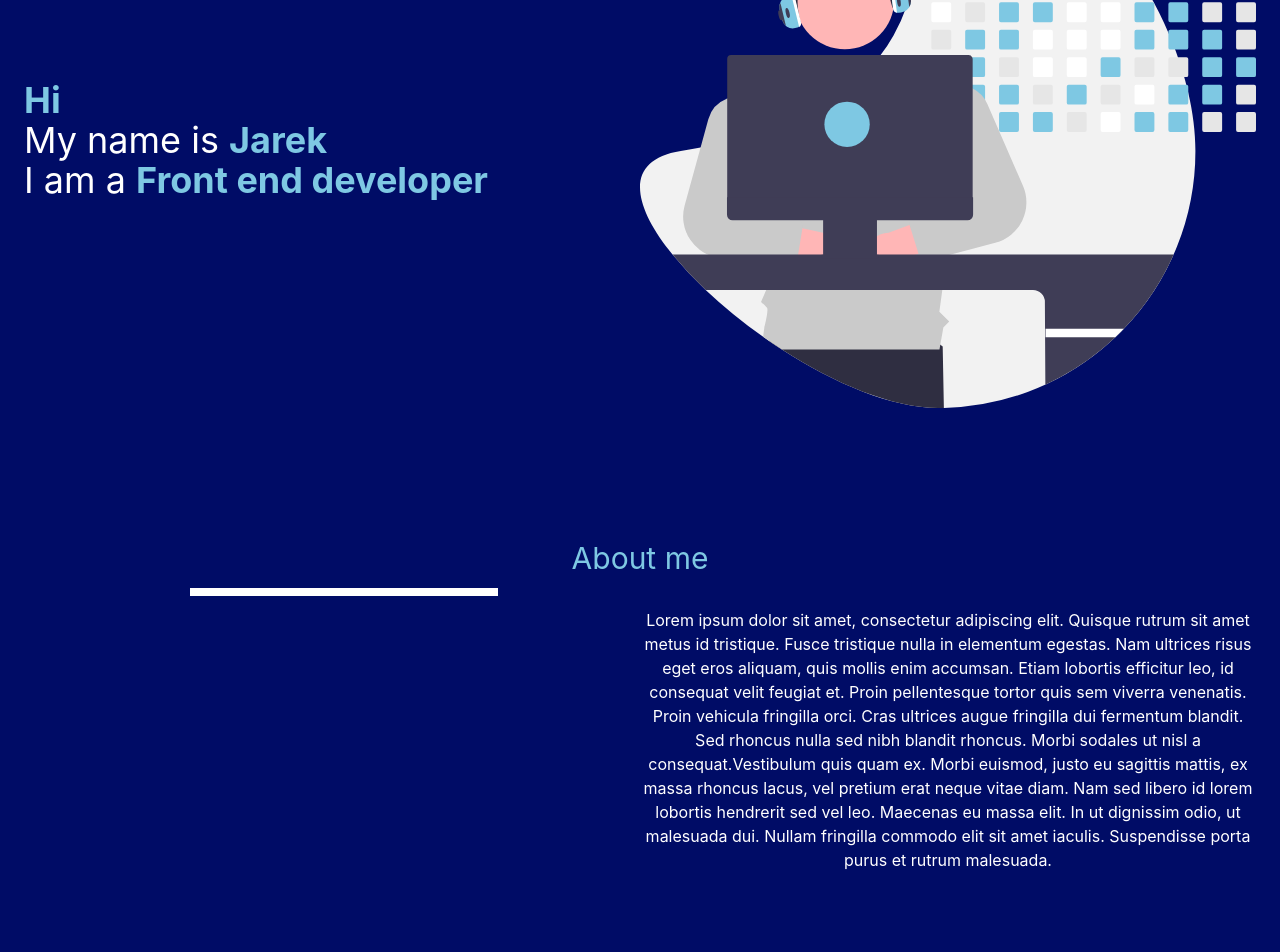
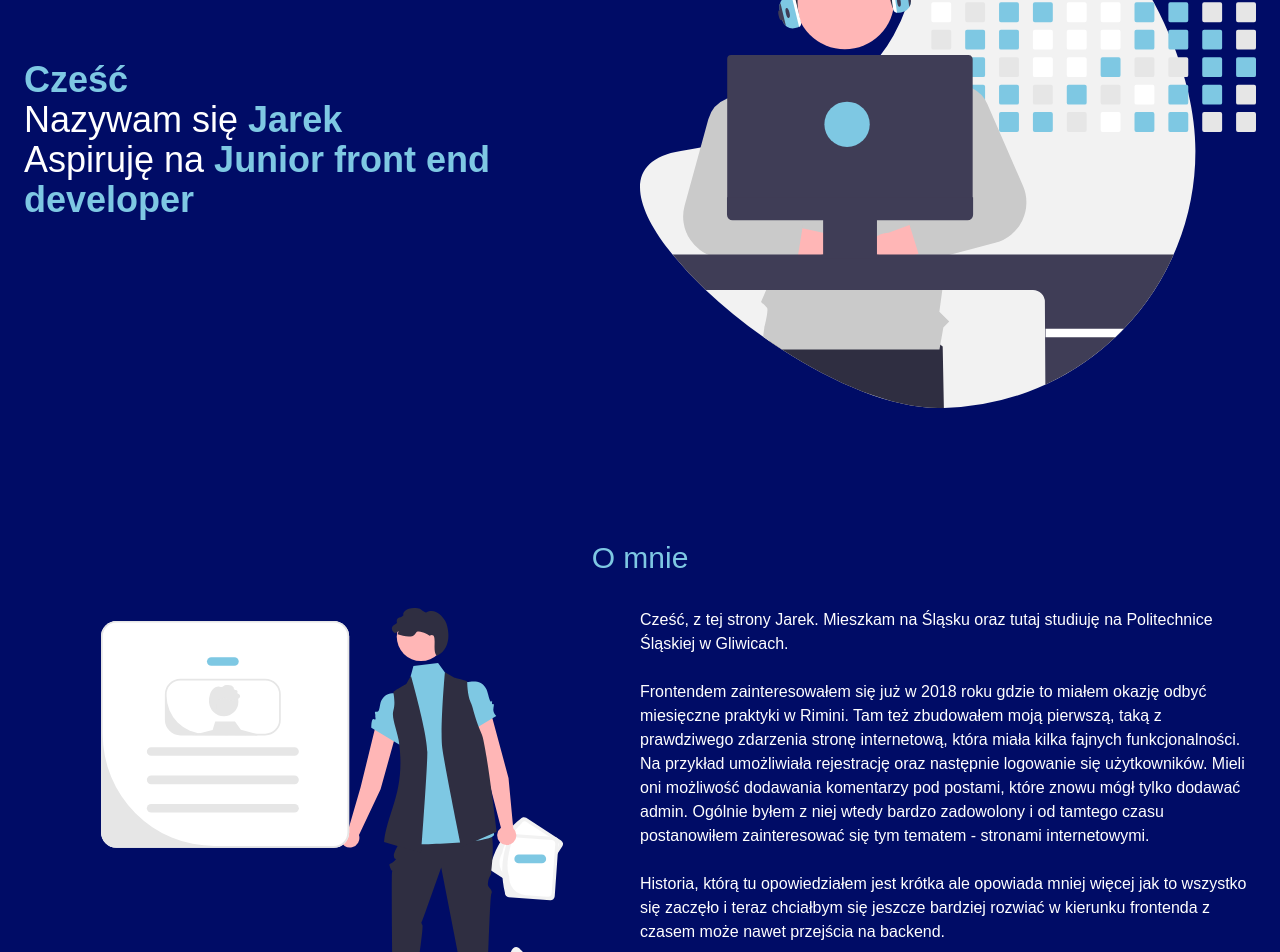
Before and after one commit to ProgramistaJarek/my-personal-portfolio, a React (Create React App) app: page / in a window 1280 px wide. Shown: the part 260-1212 px from the top of the page. Built offline with nearby package versions, Linux system fonts and the light colour scheme.

Commit message:
small changes and adding description to the about-me section

```diff
--- a/public/index.html
+++ b/public/index.html
@@ -24,7 +24,7 @@
       work correctly both with client-side routing and a non-root public URL.
       Learn how to configure a non-root public URL by running `npm run build`.
     -->
-    <title>React App</title>
+    <title>Jarosław Lepich</title>
   </head>
   <body>
     <noscript>You need to enable JavaScript to run this app.</noscript>
--- a/src/App.css
+++ b/src/App.css
@@ -1,6 +1,8 @@
 @tailwind base;
 @tailwind components;
 @tailwind utilities;
+
+@import url('https://fonts.googleapis.com/css2?family=Prompt:wght@400;700&display=swap');
 
 *,
 *::after,
@@ -14,6 +16,7 @@ body {
   background-color: #000c66;
   height: 100vh;
   color: white;
+  font-family: 'Prompt', sans-serif;
 }
 
 @layer components {
@@ -52,22 +55,26 @@ body {
   }
 
   .about-me-info {
-    @apply flex flex-col items-center;
+    @apply flex flex-col items-center mt-4;
   }
 
   /*.img {
     @apply w-72 h-72 bg-[#C4C4C4] mt-8 relative after:absolute after:content-[''] after:w-72 after:h-72 after:border-white after:border-4 after:left-3 after:top-3 after:-z-10;
-  }*/
+  }
+  .img {
+    @apply w-1/2 relative after:absolute after:content-[''] after:w-full after:h-full after:border-white after:border-4 after:left-3 after:top-3 after:-z-10;
+  }
+  */
 
   .img-test {
     @apply w-full;
   }
 
   .img {
-    @apply w-1/2 relative after:absolute after:content-[''] after:w-full after:h-full after:border-white after:border-4 after:left-3 after:top-3 after:-z-10;
+    @apply w-full relative;
   }
 
-  .about-me-info p {
+  .about-me-text {
     @apply mt-8;
   }
 
@@ -77,7 +84,7 @@ body {
   }
 
   .my-projects h2 {
-    @apply text-3xl text-[#7EC8E3];
+    @apply text-3xl text-[#7EC8E3] ;
   }
 
   .my-projects-cards {
@@ -189,19 +196,23 @@ body {
     }
 
     .about-me {
-      @apply min-h-full pt-0 mb-40;
+      @apply min-h-full pt-0 mb-16;
     }
 
     .about-me-info {
-      @apply flex-row items-start;
+      @apply flex-row items-start mt-8;
     }
 
     .img-test {
       @apply w-1/2 flex justify-center;
     }
 
-    .about-me-info p {
-      @apply w-1/2;
+    .img {
+      @apply w-3/4;
+    }
+
+    .about-me-text {
+      @apply w-1/2 text-left mt-0;
     }
 
     .my-projects-cards {
--- a/src/components/AboutMe.js
+++ b/src/components/AboutMe.js
@@ -1,12 +1,20 @@
 function AboutMe({ date }) {
   return (
     <section className="about-me container">
-      <h2>About me</h2>
+      <h2>O mnie</h2>
       <div className="about-me-info">
         <div className="img-test">
-          <div className="img"></div>
+          <div className="img">
+            <img src={date.imgUrl} alt="img-about-me" />
+          </div>
         </div>
-        <p>{date.description}</p>
+        <div className="about-me-text">
+          <p>{date.description}</p>
+          <br />
+          <p>{date.description2}</p>
+          <br />
+          <p>{date.description3}</p>
+        </div>
       </div>
     </section>
   );
--- a/src/components/Contact.js
+++ b/src/components/Contact.js
@@ -26,7 +26,9 @@ function Contact() {
           <div className="social">
             <h3>You can contact me via:</h3>
             <div className="social-links">
-              <FaGithubSquare className="social-icon" />
+              <a href="https://github.com/ProgramistaJarek" target="_blank">
+                <FaGithubSquare className="social-icon" />
+              </a>
               <FaInstagram className="social-icon" />
               <FaLinkedin className="social-icon" />
             </div>
--- a/src/components/Header.js
+++ b/src/components/Header.js
@@ -2,7 +2,7 @@ function Header({ date }) {
   return (
     <header className="header container">
       <div className="header-text">
-        <h1>Hi</h1>
+        <h1>Cześć</h1>
         <p>
           {date.paragraph.first} <span>{date.span.first}</span>
         </p>
--- a/src/components/MyProjects.js
+++ b/src/components/MyProjects.js
@@ -1,7 +1,7 @@
 function MyProjects({ date }) {
   return (
     <section className="my-projects container">
-      <h2>My Projects</h2>
+      <h2>Moje projekty</h2>
       <div className="my-projects-cards">
         {date.map((e, index) => (
           <div key={index} className="project">
--- a/src/components/MySkills.js
+++ b/src/components/MySkills.js
@@ -13,7 +13,7 @@ import { SiTailwindcss, SiVisualstudiocode } from "react-icons/si";
 function MySkills() {
   return (
     <section className="my-skills container">
-      <h2>My Skills</h2>
+      <h2>Moje umiejętności</h2>
       <div className="skills">
         <div className="skill-card">
           <FaHtml5 className="skill-icon" />
--- a/src/date.js
+++ b/src/date.js
@@ -2,19 +2,23 @@ export const date = {
   header: {
     id: 1,
     paragraph: {
-      first: "My name is",
-      second: "I am a",
+      first: "Nazywam się",
+      second: "Aspiruję na ",
     },
     span: {
       first: "Jarek",
-      second: "Front end developer",
+      second: "Junior front end developer",
     },
     imgUrl: "developer_activity_re_39tg.svg",
   },
   aboutMe: {
-    imgUrl: "public/hero.jpg",
+    imgUrl: "profile_details_re_ch9r.svg",
     description:
-      "Lorem ipsum dolor sit amet, consectetur adipiscing elit. Quisque rutrum sit amet metus id tristique. Fusce tristique nulla in elementum egestas. Nam ultrices risus eget eros aliquam, quis mollis enim accumsan. Etiam lobortis efficitur leo, id consequat velit feugiat et. Proin pellentesque tortor quis sem viverra venenatis. Proin vehicula fringilla orci. Cras ultrices augue fringilla dui fermentum blandit. Sed rhoncus nulla sed nibh blandit rhoncus. Morbi sodales ut nisl a consequat.Vestibulum quis quam ex. Morbi euismod, justo eu sagittis mattis, ex massa rhoncus lacus, vel pretium erat neque vitae diam. Nam sed libero id lorem lobortis hendrerit sed vel leo. Maecenas eu massa elit. In ut dignissim odio, ut malesuada dui. Nullam fringilla commodo elit sit amet iaculis. Suspendisse porta purus et rutrum malesuada.",
+      "Cześć, z tej strony Jarek. Mieszkam na Śląsku oraz tutaj studiuję na Politechnice Śląskiej w Gliwicach.",
+    description2:
+      "Frontendem zainteresowałem się już w 2018 roku gdzie to miałem okazję odbyć miesięczne praktyki w Rimini. Tam też zbudowałem moją pierwszą, taką z prawdziwego zdarzenia stronę internetową, która miała kilka fajnych funkcjonalności. Na przykład umożliwiała rejestrację oraz następnie logowanie się użytkowników. Mieli oni możliwość dodawania komentarzy pod postami, które znowu mógł tylko dodawać admin. Ogólnie byłem z niej wtedy bardzo zadowolony i od tamtego czasu postanowiłem zainteresować się tym tematem - stronami internetowymi.",
+    description3:
+      "Historia, którą tu opowiedziałem jest krótka ale opowiada mniej więcej jak to wszystko się zaczęło i teraz chciałbym się jeszcze bardziej rozwiać w kierunku frontenda z czasem może nawet przejścia na backend.",
   },
   myProjects: [
     {
```
Also changed, not shown: public/about_me_re_82bv.svg (added), public/profile_details_re_ch9r.svg (added).
